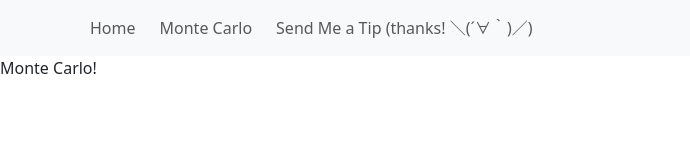
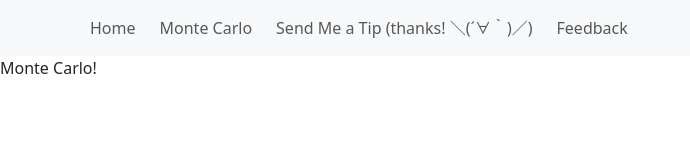
Before and after one commit to jmangel/low-priority-notifications, a React (Create React App) app: page /monte_carlo in a window 1280 px wide. Shown: the top 160 px of the page, without its empty margins (0-690 px from the left). Built offline with nearby package versions, Linux system fonts and the light colour scheme.

Commit message:
Add feedback email link

```diff
--- a/src/routes/root.tsx
+++ b/src/routes/root.tsx
@@ -4,14 +4,15 @@ import { Link, Outlet } from "react-router-dom";
 export default function Root() {
   return (
     <>
-      <Navbar bg="light" expand="sm">
+      <Navbar bg="light" expand="md">
         <Container>
           <Navbar.Toggle aria-controls="basic-navbar-nav" />
           <Navbar.Collapse id="basic-navbar-nav">
             <Nav className="me-auto">
               <Nav.Link as={Link} className="me-2" to="/">Home</Nav.Link>
               <Nav.Link as={Link} className="me-2" to="/monte_carlo">Monte Carlo</Nav.Link>
-              <Nav.Link as={Link} className="me-2" to="https://venmo.com/u/JohnMangel" target="_blank" >Send Me a Tip (thanks! ＼(´∀｀)／)</Nav.Link>
+              <Nav.Link as={Link} className="me-2" to="https://venmo.com/u/JohnMangel" target="_blank">Send Me a Tip (thanks! ＼(´∀｀)／)</Nav.Link>
+              <Nav.Link as={Link} className="me-2" to="mailto:songscaler+dev-feeback-pretire@gmail.com" target="_blank">Feedback</Nav.Link>
             </Nav>
           </Navbar.Collapse>
         </Container>
```
